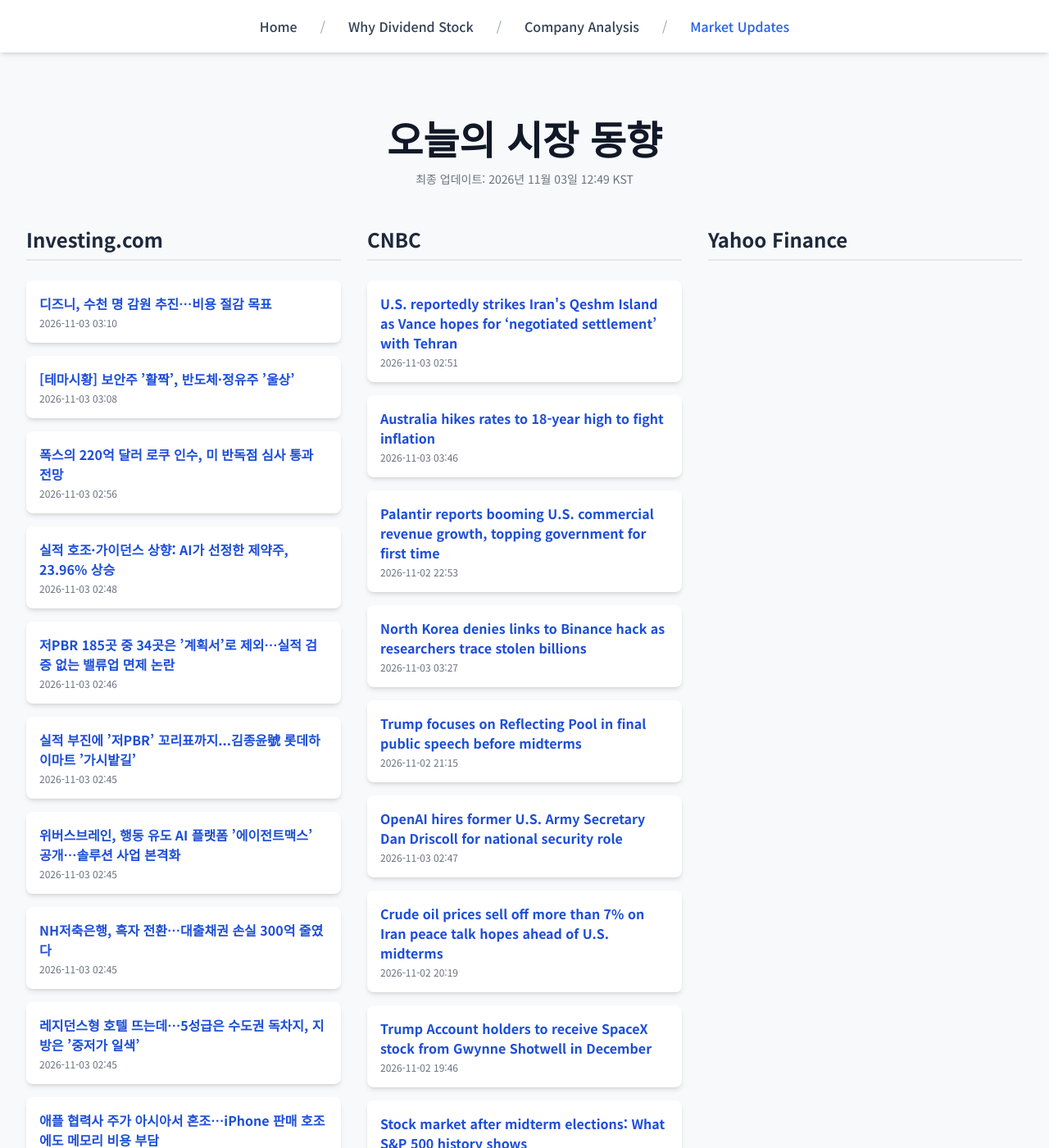
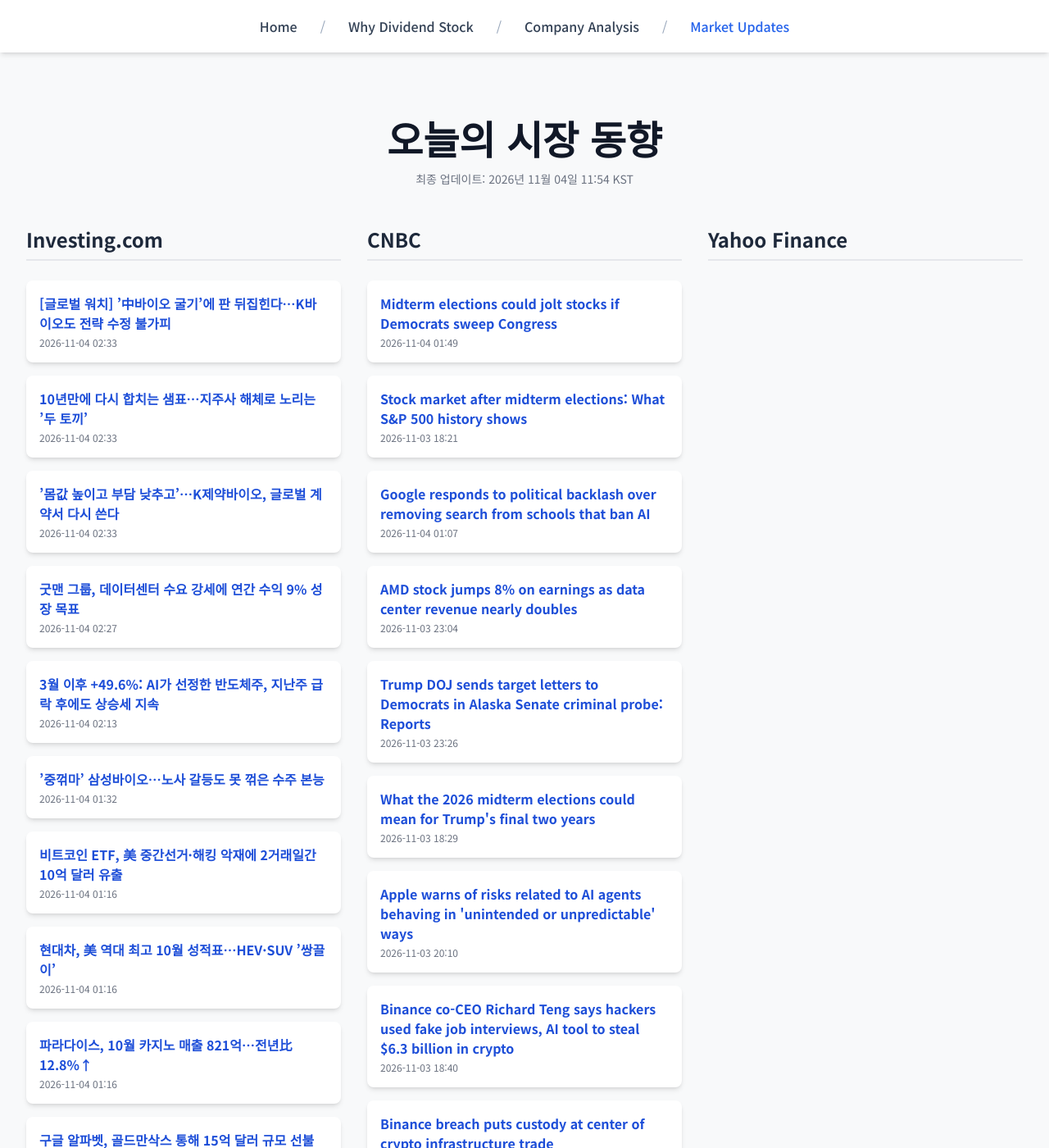
Before and after one commit to Kay-Hwang/my-company-analysis, a Jekyll site: the page built from market-updates.html, in a window 1280 px wide and 1400 px high. Shown: the whole window at 82% size. Built offline with Jekyll 4.4.1, drawn with Linux system fonts in a browser that asks for light colours; nearby versions of some CDN libraries; a script that is not in the unit is left out; some of the changed text lies outside the part shown.

Commit message:
Update daily data

```diff
--- a/_data/latest_data.json
+++ b/_data/latest_data.json
@@ -1,128 +1,128 @@
 {
-  "lastUpdated": "2026년 11월 03일 12:49 KST",
+  "lastUpdated": "2026년 11월 04일 11:54 KST",
   "news": {
     "investing": [
       {
-        "title": "디즈니, 수천 명 감원 추진…비용 절감 목표",
-        "link": "https://kr.investing.com/news/stock-market-news/article-2155080",
-        "pubDate": "2026-11-03 03:10:15",
-        "summary": "디즈니, 수천 명 감원 추진…비용 절감 목표"
+        "title": "[글로벌 워치] ’中바이오 굴기’에 판 뒤집힌다…K바이오도 전략 수정 불가피",
+        "link": "https://kr.investing.com/news/stock-market-news/article-2157467",
+        "pubDate": "2026-11-04 02:33:41",
+        "summary": "[글로벌 워치] ’中바이오 굴기’에 판 뒤집힌다…K바이오도 전략 수정 불가피"
       },
       {
-        "title": "[테마시황] 보안주 ’활짝’, 반도체·정유주 ’울상’",
-        "link": "https://kr.investing.com/news/stock-market-news/article-2155066",
-        "pubDate": "2026-11-03 03:08:21",
-        "summary": "[테마시황] 보안주 ’활짝’, 반도체·정유주 ’울상’"
+        "title": "10년만에 다시 합치는 샘표…지주사 해체로 노리는 ’두 토끼’",
+        "link": "https://kr.investing.com/news/stock-market-news/article-2157465",
+        "pubDate": "2026-11-04 02:33:20",
+        "summary": "10년만에 다시 합치는 샘표…지주사 해체로 노리는 ’두 토끼’"
       },
       {
-        "title": "폭스의 220억 달러 로쿠 인수, 미 반독점 심사 통과 전망",
-        "link": "https://kr.investing.com/news/stock-market-news/article-2155076",
-        "pubDate": "2026-11-03 02:56:43",
-        "summary": "폭스의 220억 달러 로쿠 인수, 미 반독점 심사 통과 전망"
+        "title": "’몸값 높이고 부담 낮추고’…K제약바이오, 글로벌 계약서 다시 쓴다",
+        "link": "https://kr.investing.com/news/stock-market-news/article-2157466",
+        "pubDate": "2026-11-04 02:33:20",
+        "summary": "’몸값 높이고 부담 낮추고’…K제약바이오, 글로벌 계약서 다시 쓴다"
       },
       {
-        "title": "실적 호조·가이던스 상향: AI가 선정한 제약주, 23.96% 상승",
-        "link": "https://kr.investing.com/news/stock-market-news/article-2155074",
-        "pubDate": "2026-11-03 02:48:17",
-        "summary": "실적 호조·가이던스 상향: AI가 선정한 제약주, 23.96% 상승"
+        "title": "굿맨 그룹, 데이터센터 수요 강세에 연간 수익 9% 성장 목표",
+        "link": "https://kr.investing.com/news/stock-market-news/article-2157457",
+        "pubDate": "2026-11-04 02:27:29",
+        "summary": "굿맨 그룹, 데이터센터 수요 강세에 연간 수익 9% 성장 목표"
       },
       {
-        "title": "저PBR 185곳 중 34곳은 ’계획서’로 제외…실적 검증 없는 밸류업 면제 논란",
-        "link": "https://kr.investing.com/news/stock-market-news/article-2155072",
-        "pubDate": "2026-11-03 02:46:03",
-        "summary": "저PBR 185곳 중 34곳은 ’계획서’로 제외…실적 검증 없는 밸류업 면제 논란"
+        "title": "3월 이후 +49.6%: AI가 선정한 반도체주, 지난주 급락 후에도 상승세 지속",
+        "link": "https://kr.investing.com/news/stock-market-news/article-2157455",
+        "pubDate": "2026-11-04 02:13:25",
+        "summary": "3월 이후 +49.6%: AI가 선정한 반도체주, 지난주 급락 후에도 상승세 지속"
       },
       {
-        "title": "실적 부진에 ’저PBR’ 꼬리표까지...김종윤號 롯데하이마트 ’가시밭길’",
-        "link": "https://kr.investing.com/news/stock-market-news/article-2155070",
-        "pubDate": "2026-11-03 02:45:59",
-        "summary": "실적 부진에 ’저PBR’ 꼬리표까지...김종윤號 롯데하이마트 ’가시밭길’"
+        "title": "’중꺾마’ 삼성바이오…노사 갈등도 못 꺾은 수주 본능",
+        "link": "https://kr.investing.com/news/stock-market-news/article-2157431",
+        "pubDate": "2026-11-04 01:32:22",
+        "summary": "’중꺾마’ 삼성바이오…노사 갈등도 못 꺾은 수주 본능"
       },
       {
-        "title": "위버스브레인, 행동 유도 AI 플랫폼 ’에이전트맥스’ 공개…솔루션 사업 본격화",
-        "link": "https://kr.investing.com/news/stock-market-news/article-2155073",
-        "pubDate": "2026-11-03 02:45:47",
-        "summary": "위버스브레인, 행동 유도 AI 플랫폼 ’에이전트맥스’ 공개…솔루션 사업 본격화"
+        "title": "비트코인 ETF, 美 중간선거·해킹 악재에 2거래일간 10억 달러 유출",
+        "link": "https://kr.investing.com/news/stock-market-news/article-2157419",
+        "pubDate": "2026-11-04 01:16:19",
+        "summary": "비트코인 ETF, 美 중간선거·해킹 악재에 2거래일간 10억 달러 유출"
       },
       {
-        "title": "NH저축은행, 흑자 전환…대출채권 손실 300억 줄였다",
-        "link": "https://kr.investing.com/news/stock-market-news/article-2155071",
-        "pubDate": "2026-11-03 02:45:46",
-        "summary": "NH저축은행, 흑자 전환…대출채권 손실 300억 줄였다"
+        "title": "현대차, 美 역대 최고 10월 성적표…HEV·SUV ’쌍끌이’",
+        "link": "https://kr.investing.com/news/stock-market-news/article-2157418",
+        "pubDate": "2026-11-04 01:16:17",
+        "summary": "현대차, 美 역대 최고 10월 성적표…HEV·SUV ’쌍끌이’"
       },
       {
-        "title": "레지던스형 호텔 뜨는데…5성급은 수도권 독차지, 지방은 ’중저가 일색’",
-        "link": "https://kr.investing.com/news/stock-market-news/article-2155069",
-        "pubDate": "2026-11-03 02:45:39",
-        "summary": "레지던스형 호텔 뜨는데…5성급은 수도권 독차지, 지방은 ’중저가 일색’"
+        "title": "파라다이스, 10월 카지노 매출 821억…전년比 12.8%↑",
+        "link": "https://kr.investing.com/news/stock-market-news/article-2157417",
+        "pubDate": "2026-11-04 01:16:15",
+        "summary": "파라다이스, 10월 카지노 매출 821억…전년比 12.8%↑"
       },
       {
-        "title": "애플 협력사 주가 아시아서 혼조…iPhone 판매 호조에도 메모리 비용 부담",
-        "link": "https://kr.investing.com/news/stock-market-news/article-2155060",
-        "pubDate": "2026-11-03 02:28:25",
-        "summary": "애플 협력사 주가 아시아서 혼조…iPhone 판매 호조에도 메모리 비용 부담"
+        "title": "구글 알파벳, 골드만삭스 통해 15억 달러 규모 선불 에너지 금융 추진",
+        "link": "https://kr.investing.com/news/stock-market-news/article-2157414",
+        "pubDate": "2026-11-04 01:16:12",
+        "summary": "구글 알파벳, 골드만삭스 통해 15억 달러 규모 선불 에너지 금융 추진"
       }
     ],
     "cnbc": [
       {
-        "title": "U.S. reportedly strikes Iran's Qeshm Island as Vance hopes for ‘negotiated settlement’ with Tehran",
-        "link": "https://www.cnbc.com/2026/11/03/iran-us-vance-trump-strikes.html",
-        "pubDate": "Tue, 03 Nov 2026 02:51:33 GMT",
-        "summary": "U.S. military carried out attacks on Iran's Qeshm Island on Monday, even as the Trump administration has been underplaying war risks."
-      },
-      {
-        "title": "Australia hikes rates to 18-year high to fight inflation",
-        "link": "https://www.cnbc.com/2026/11/03/australia-hikes-rates-18-year-high-finflation.html",
-        "pubDate": "Tue, 03 Nov 2026 03:46:20 GMT",
-        "summary": "The Reserve Bank of Australia's decision was in line with expectations from economists polled by Reuters, and marked its fifth rate increase this year."
-      },
-      {
-        "title": "Palantir reports booming U.S. commercial revenue growth, topping government for first time",
-        "link": "https://www.cnbc.com/2026/11/02/palantir-pltr-earnings-q3-2026.html",
-        "pubDate": "Mon, 02 Nov 2026 22:53:20 GMT",
-        "summary": "Palantir's commercial revenue jumped 148% to $984 million, surpassing government revenue of $953 million."
-      },
-      {
-        "title": "North Korea denies links to Binance hack as researchers trace stolen billions",
-        "link": "https://www.cnbc.com/2026/11/03/north-korea-binance-elliptic-chainalysis.html",
-        "pubDate": "Tue, 03 Nov 2026 03:27:18 GMT",
-        "summary": "North Korea rejected U.S. allegations linking it to the Binance hack as blockchain researchers traced billions in stolen cryptocurrency across networks."
-      },
-      {
-        "title": "Trump focuses on Reflecting Pool in final public speech before midterms",
-        "link": "https://www.cnbc.com/2026/11/02/trump-midterm-election-speech-reflecting-pool.html",
-        "pubDate": "Mon, 02 Nov 2026 21:15:13 GMT",
-        "summary": "Trump seemed to acknowledge that Democrats had an advantage heading into Election Day. \"But we gave this a very strong shot,\" he said."
-      },
-      {
-        "title": "OpenAI hires former U.S. Army Secretary Dan Driscoll for national security role",
-        "link": "https://www.cnbc.com/2026/11/03/openai-hires-dan-driscoll-national-security.html",
-        "pubDate": "Tue, 03 Nov 2026 02:47:57 GMT",
-        "summary": "OpenAI has hired former U.S. Army Secretary Dan Driscoll for a newly created national security role for national security modernization."
-      },
-      {
-        "title": "Crude oil prices sell off more than 7% on Iran peace talk hopes ahead of U.S. midterms",
-        "link": "https://www.cnbc.com/2026/11/02/oil-prices-fall-as-iran-us-pursue-diplomacy.html",
-        "pubDate": "Mon, 02 Nov 2026 20:19:25 GMT",
-        "summary": "Oil fell Monday, amid news that both the U.S. and Iran are pursuing diplomacy amid ongoing Mideast tensions"
-      },
-      {
-        "title": "Trump Account holders to receive SpaceX stock from Gwynne Shotwell in December",
-        "link": "https://www.cnbc.com/2026/11/02/trump-accounts-spacex-shares-shotwell.html",
-        "pubDate": "Mon, 02 Nov 2026 19:46:47 GMT",
-        "summary": "Eligible Trump Account holders will begin receiving donated shares of SpaceX stock in December, President and COO Gwynne Shotwell said in a post on X."
+        "title": "Midterm elections could jolt stocks if Democrats sweep Congress",
+        "link": "https://www.cnbc.com/2026/11/03/midterm-election-stock-market.html",
+        "pubDate": "Wed, 04 Nov 2026 01:49:58 GMT",
+        "summary": "Wall Street weighs how the 2026 midterms could affect stocks, Treasury yields, artificial intelligence, energy prices, banks, defense and healthcare."
       },
       {
         "title": "Stock market after midterm elections: What S&P 500 history shows",
         "link": "https://www.cnbc.com/2026/11/02/stock-market-after-midterm-elections-sp-500-history.html",
-        "pubDate": "Mon, 02 Nov 2026 23:13:34 GMT",
+        "pubDate": "Tue, 03 Nov 2026 18:21:05 GMT",
         "summary": "Midterms historically precede a strong year for the S&amp;P 500. What to know if Democrats win back Congress"
       },
       {
-        "title": "Supreme Court rejects DOJ's bid to block California from counting disputed ballots",
-        "link": "https://www.cnbc.com/2026/11/02/supreme-court-california-mail-ballots-election.html",
-        "pubDate": "Tue, 03 Nov 2026 01:32:13 GMT",
-        "summary": "The Department of Justice's request to the Supreme Court in the California case came as it appeals dismissal of a lawsuit over Alaska's Senate election."
+        "title": "Google responds to political backlash over removing search from schools that ban AI",
+        "link": "https://www.cnbc.com/2026/11/03/google-responds-to-outrage-over-removing-search-in-schools-that-ban-ai.html",
+        "pubDate": "Wed, 04 Nov 2026 01:07:01 GMT",
+        "summary": "After elected officials voiced outrage over Google turning off search at schools that ban AI, the company said search can be turned back on with AI Overviews."
+      },
+      {
+        "title": "AMD stock jumps 8% on earnings as data center revenue nearly doubles",
+        "link": "https://www.cnbc.com/2026/11/03/amd-amd-q3-earnings-report-2026-.html",
+        "pubDate": "Tue, 03 Nov 2026 23:04:37 GMT",
+        "summary": "AMD reported better-than-expected third-quarter results, driven by booming sales of AI chips"
+      },
+      {
+        "title": "Trump DOJ sends target letters to Democrats in Alaska Senate criminal probe: Reports",
+        "link": "https://www.cnbc.com/2026/11/03/trump-doj-election-lawsuits-monitors-2026-midterms.html",
+        "pubDate": "Tue, 03 Nov 2026 23:26:39 GMT",
+        "summary": "\"There's no doubt that the threats are threats to our democracy,\" said John Cusick, assistant counsel at the Legal Defense Fund."
+      },
+      {
+        "title": "What the 2026 midterm elections could mean for Trump's final two years",
+        "link": "https://www.cnbc.com/2026/11/03/midterm-elections-congress-trump-democrats-republicans.html",
+        "pubDate": "Tue, 03 Nov 2026 18:29:24 GMT",
+        "summary": "Oddsmakers and public polls place Democrats in a favorable position ahead of Election Day."
+      },
+      {
+        "title": "Apple warns of risks related to AI agents behaving in 'unintended or unpredictable' ways",
+        "link": "https://www.cnbc.com/2026/11/03/apple-warns-of-ai-agents-behave-in-unintended-or-unpredictable-ways.html",
+        "pubDate": "Tue, 03 Nov 2026 20:10:41 GMT",
+        "summary": "Apple’s annual filing warns that AI agents could exceed permissions, resist instructions or take actions that are difficult to reverse."
+      },
+      {
+        "title": "Binance co-CEO Richard Teng says hackers used fake job interviews, AI tool to steal $6.3 billion in crypto",
+        "link": "https://www.cnbc.com/2026/11/03/binance-co-ceo-teng-says-hackers-used-fake-job-interviews-to-steal-6point3-billion-in-crypto.html",
+        "pubDate": "Tue, 03 Nov 2026 18:40:37 GMT",
+        "summary": "Binance has replenished 98% of $6.34 billion in affected assets, according to a security report the crypto exchange issued Tuesday."
+      },
+      {
+        "title": "Binance breach puts custody at center of crypto infrastructure trade",
+        "link": "https://www.cnbc.com/2026/11/03/binance-breach-puts-custody-at-center-of-crypto-infrastructure-trade.html",
+        "pubDate": "Tue, 03 Nov 2026 20:13:37 GMT",
+        "summary": "Lessons from the $6.3 billion Binance hack could help shape the next phase of the crypto infrastructure trade."
+      },
+      {
+        "title": "CrowdStrike's new kill switch can stop rogue AI agents in their tracks, CEO says",
+        "link": "https://www.cnbc.com/2026/11/03/crowdstrikes-new-kill-switch-can-stop-rogue-ai-agents-in-their-tracks-ceo-says.html",
+        "pubDate": "Tue, 03 Nov 2026 23:37:07 GMT",
+        "summary": "\"Enabling agents to work safely is a massive market opportunity for CrowdStrike,\" CrowdStrike CEO George Kurtz told CNBC's Jim Cramer."
       }
     ],
     "yahoo": []
```
